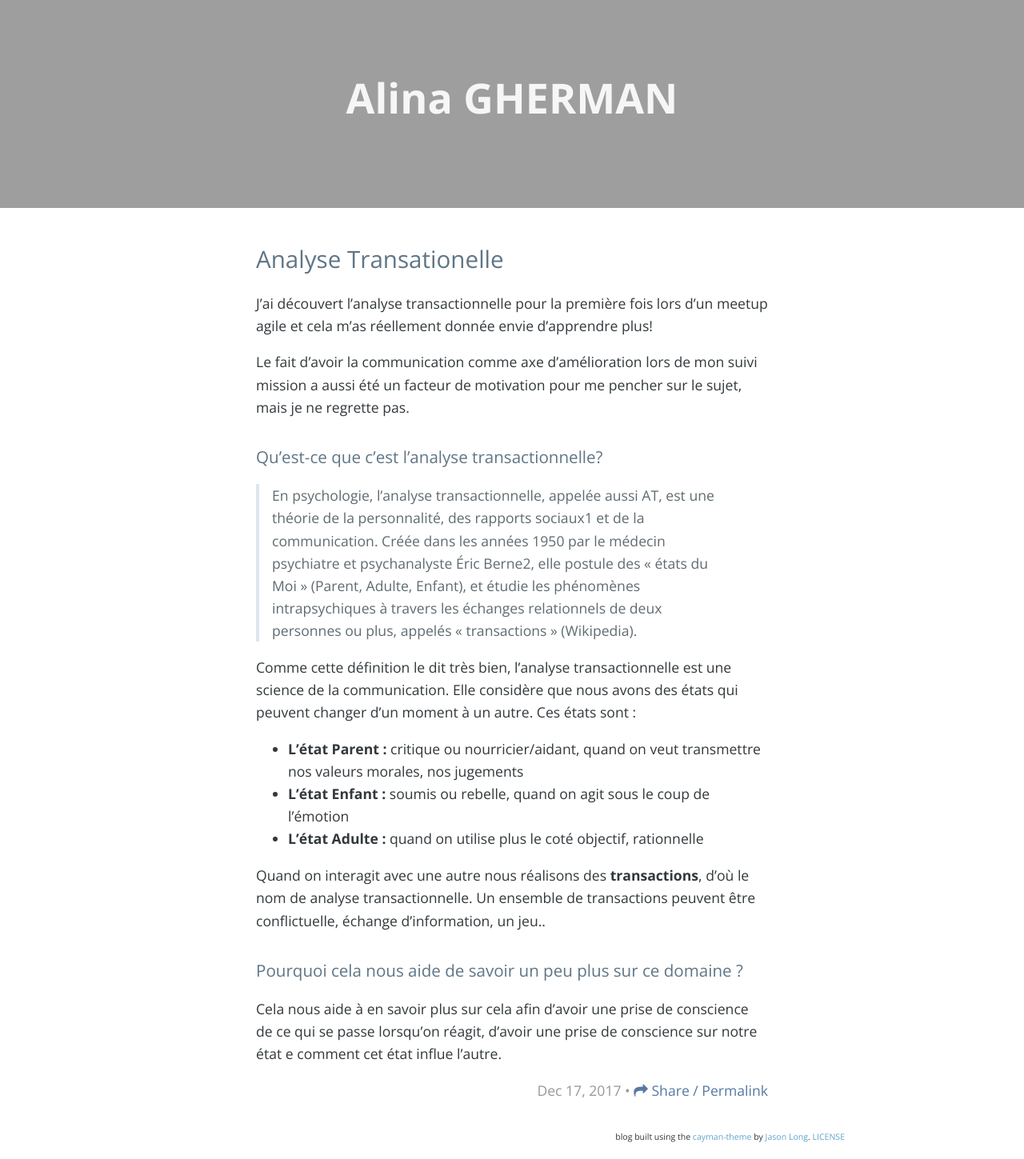
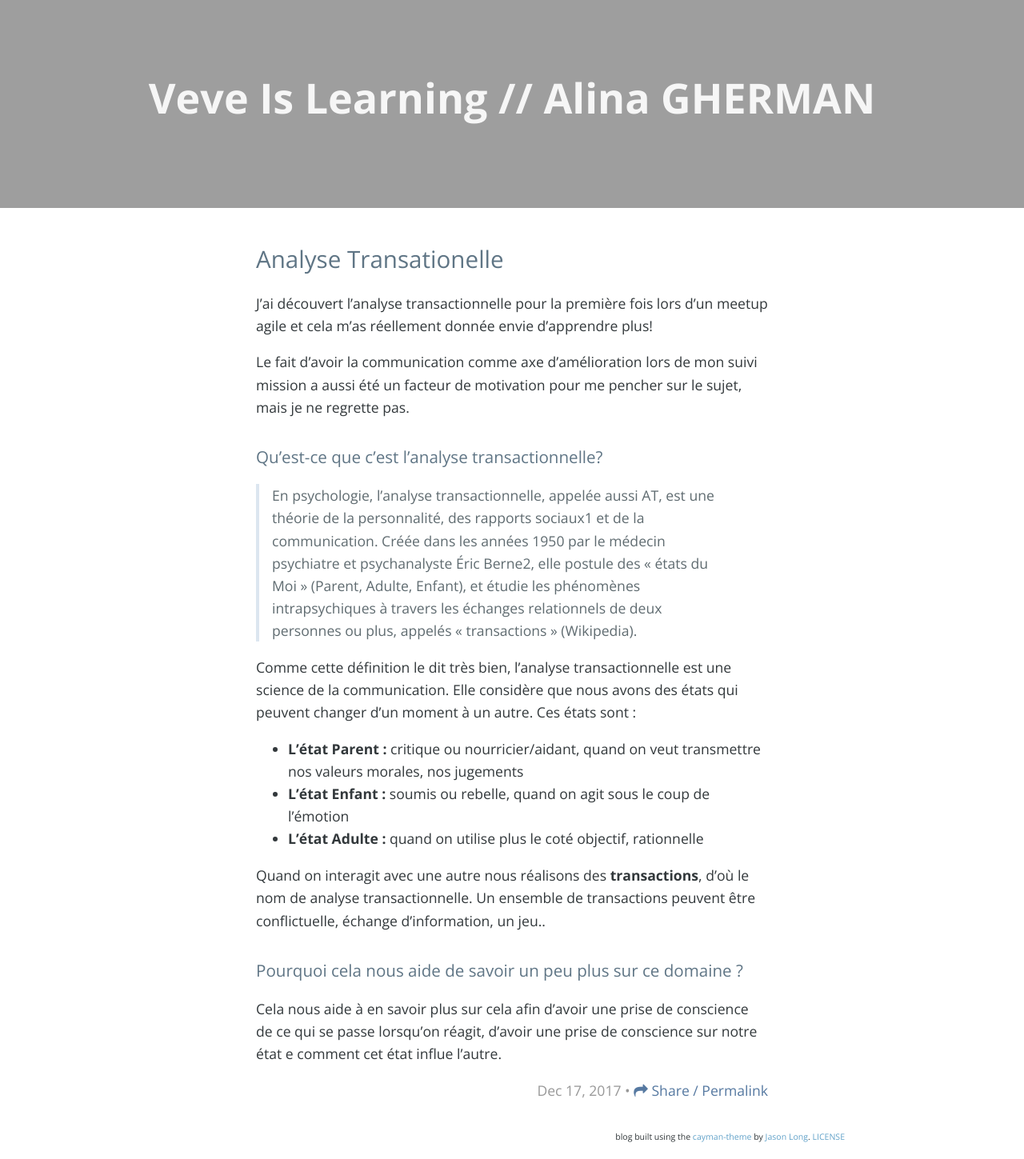
Before and after one commit to veve90/veve90.github.io, a Jekyll site: the page built from index.html, in a window 1280 px wide. Shown: the whole page at 80% size. Built offline with Jekyll 4.4.1, drawn with Linux system fonts in a browser that asks for light colours; nearby versions of some CDN libraries; the list of posts is cut into pages by our own code; comment, search, counter and statistics services are not loaded.

Commit message:
Update _config.yml

```diff
--- a/_config.yml
+++ b/_config.yml
@@ -6,7 +6,7 @@
 # 'jekyll serve'. If you change this file, please restart the server process.
 
 # Site settings
-title: Alina GHERMAN
+title: Veve Is Learning // Alina GHERMAN
 description: 'Big Data is the new way' # write a nice description for your blog
 baseurl: '' # the subpath of your site, e.g. /blog
 url: 'https://veve90.github.io' # the base hostname & protocol for your site http://www.example.com
```
